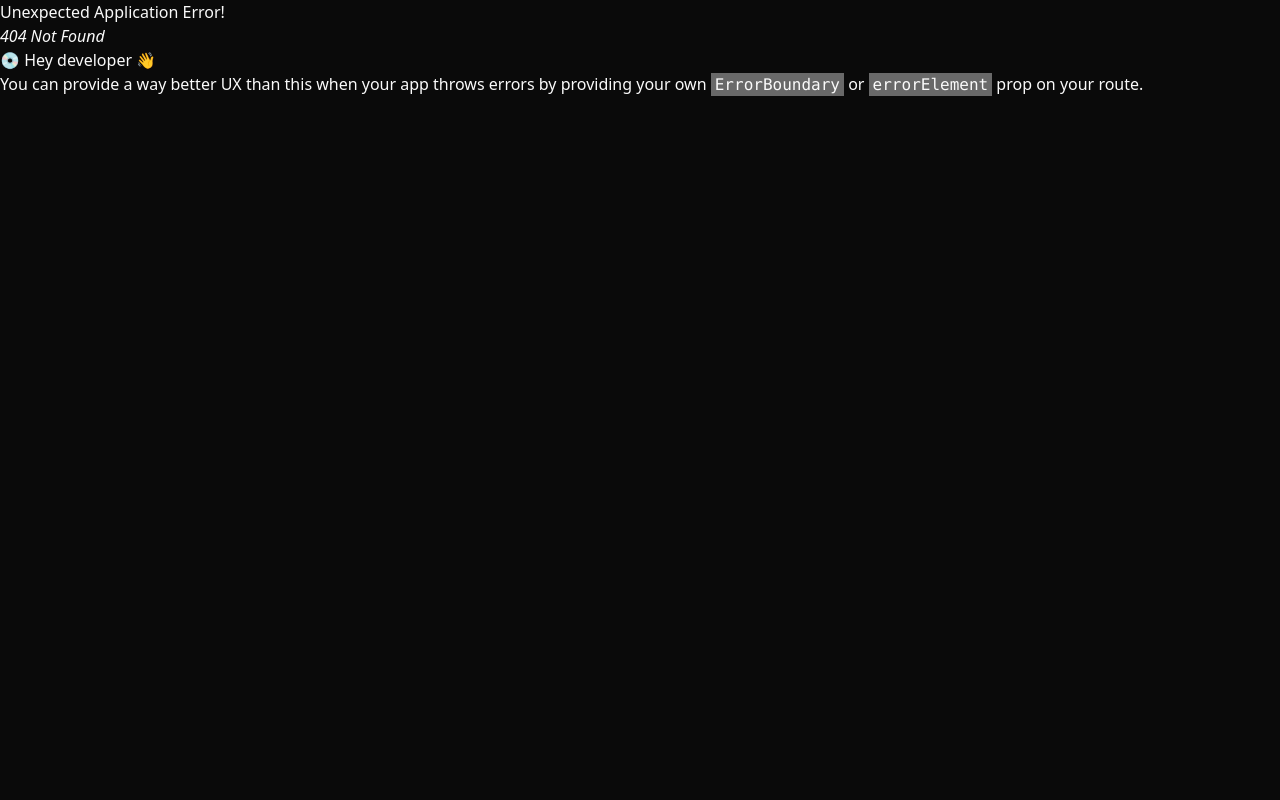
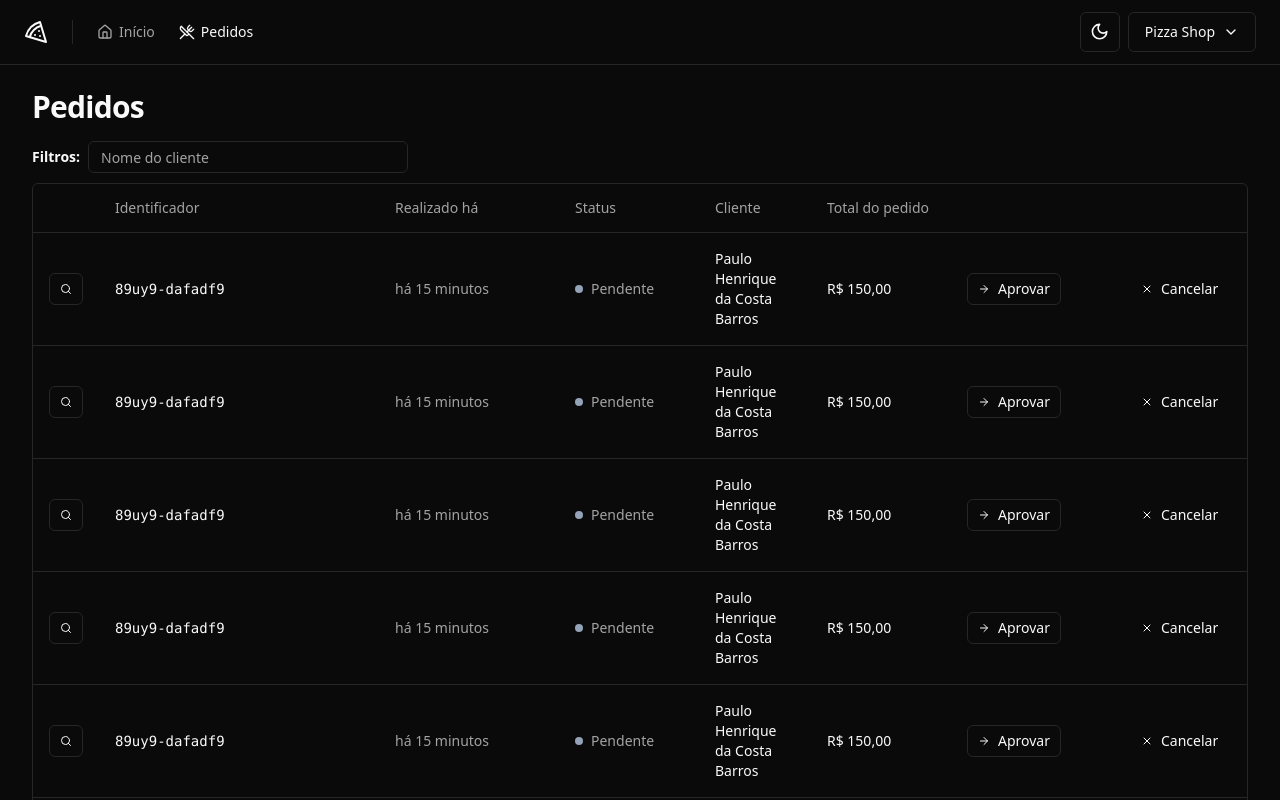
Before and after one commit to phcbarros/one-react, a React (Vite) app in the folder 04-pizzashop-web/: page /orders in a window 1280 px wide. Before the commit this address had no page. Shown: the top 800 px of the page. Built offline with nearby package versions, Linux system fonts and the light colour scheme.

Commit message:
Pizza Shop - 02 - Página: Listagem de pedidos

```diff
--- a/04-pizzashop-web/src/components/ui/button.tsx
+++ b/04-pizzashop-web/src/components/ui/button.tsx
@@ -23,6 +23,7 @@ const buttonVariants = cva(
         default: 'h-10 px-4 py-2',
         sm: 'h-9 rounded-md px-3',
         lg: 'h-11 rounded-md px-8',
+        xs: 'h-8 rounded-md px-2.5',
         icon: 'h-10 w-10',
       },
     },
--- /dev/null
+++ b/04-pizzashop-web/src/components/ui/table.tsx
@@ -0,0 +1,117 @@
+import * as React from 'react'
+
+import {cn} from '@/lib/utils'
+
+const Table = React.forwardRef<
+  HTMLTableElement,
+  React.HTMLAttributes<HTMLTableElement>
+>(({className, ...props}, ref) => (
+  <div className="relative w-full overflow-auto">
+    <table
+      ref={ref}
+      className={cn('w-full caption-bottom text-sm', className)}
+      {...props}
+    />
+  </div>
+))
+Table.displayName = 'Table'
+
+const TableHeader = React.forwardRef<
+  HTMLTableSectionElement,
+  React.HTMLAttributes<HTMLTableSectionElement>
+>(({className, ...props}, ref) => (
+  <thead ref={ref} className={cn('[&_tr]:border-b', className)} {...props} />
+))
+TableHeader.displayName = 'TableHeader'
+
+const TableBody = React.forwardRef<
+  HTMLTableSectionElement,
+  React.HTMLAttributes<HTMLTableSectionElement>
+>(({className, ...props}, ref) => (
+  <tbody
+    ref={ref}
+    className={cn('[&_tr:last-child]:border-0', className)}
+    {...props}
+  />
+))
+TableBody.displayName = 'TableBody'
+
+const TableFooter = React.forwardRef<
+  HTMLTableSectionElement,
+  React.HTMLAttributes<HTMLTableSectionElement>
+>(({className, ...props}, ref) => (
+  <tfoot
+    ref={ref}
+    className={cn(
+      'border-t bg-muted/50 font-medium [&>tr]:last:border-b-0',
+      className,
+    )}
+    {...props}
+  />
+))
+TableFooter.displayName = 'TableFooter'
+
+const TableRow = React.forwardRef<
+  HTMLTableRowElement,
+  React.HTMLAttributes<HTMLTableRowElement>
+>(({className, ...props}, ref) => (
+  <tr
+    ref={ref}
+    className={cn(
+      'border-b transition-colors hover:bg-muted/50 data-[state=selected]:bg-muted',
+      className,
+    )}
+    {...props}
+  />
+))
+TableRow.displayName = 'TableRow'
+
+const TableHead = React.forwardRef<
+  HTMLTableCellElement,
+  React.ThHTMLAttributes<HTMLTableCellElement>
+>(({className, ...props}, ref) => (
+  <th
+    ref={ref}
+    className={cn(
+      'h-12 px-4 text-left align-middle font-medium text-muted-foreground [&:has([role=checkbox])]:pr-0',
+      className,
+    )}
+    {...props}
+  />
+))
+TableHead.displayName = 'TableHead'
+
+const TableCell = React.forwardRef<
+  HTMLTableCellElement,
+  React.TdHTMLAttributes<HTMLTableCellElement>
+>(({className, ...props}, ref) => (
+  <td
+    ref={ref}
+    className={cn('p-4 align-middle [&:has([role=checkbox])]:pr-0', className)}
+    {...props}
+  />
+))
+TableCell.displayName = 'TableCell'
+
+const TableCaption = React.forwardRef<
+  HTMLTableCaptionElement,
+  React.HTMLAttributes<HTMLTableCaptionElement>
+>(({className, ...props}, ref) => (
+  <caption
+    ref={ref}
+    className={cn('mt-4 text-sm text-muted-foreground', className)}
+    {...props}
+  />
+))
+TableCaption.displayName = 'TableCaption'
+
+export {
+  Table,
+  TableBody,
+  TableCaption,
+  TableCell,
+  TableFooter,
+  TableHead,
+  TableHeader,
+  TableRow,
+}
--- /dev/null
+++ b/04-pizzashop-web/src/pages/app/orders/index.tsx
@@ -0,0 +1,90 @@
+import {ArrowRight, Search, X} from 'lucide-react'
+import {Helmet} from 'react-helmet-async'
+
+import {Button} from '@/components/ui/button'
+import {Input} from '@/components/ui/input'
+import {
+  Table,
+  TableBody,
+  TableCell,
+  TableHead,
+  TableHeader,
+  TableRow,
+} from '@/components/ui/table'
+
+export function Orders() {
+  return (
+    <>
+      <Helmet title="Pedidos" />
+      <div className="flex flex-col gap-4">
+        <h1 className="text-3xl font-bold tracking-tight">Pedidos</h1>
+      </div>
+
+      <div className="space-y-2.5 pt-4">
+        <form className="flex items-center gap-2">
+          <span className="text-sm font-semibold">Filtros:</span>
+          <Input placeholder="Nome do cliente" className="h-8 w-[320px]" />
+        </form>
+
+        <div className="border rounded-md">
+          <Table>
+            <TableHeader>
+              <TableRow>
+                <TableHead className="w-[64px]" />
+                <TableHead className="w-[280px]">Identificador</TableHead>
+                <TableHead className="w-[180px]">Realizado há</TableHead>
+                <TableHead className="w-[140px]">Status</TableHead>
+                <TableHead>Cliente</TableHead>
+                <TableHead className="w-[140px]">Total do pedido</TableHead>
+                <TableHead className="w-[164px]"></TableHead>
+                <TableHead className="w-[132px]"></TableHead>
+              </TableRow>
+            </TableHeader>
+            <TableBody>
+              {Array.from({length: 10}).map((_, i) => (
+                <TableRow key={i}>
+                  <TableCell>
+                    <Button variant="outline" size="xs">
+                      <Search className="h-3 w-3" />
+                      <span className="sr-only">Detalhes do pedido</span>
+                    </Button>
+                  </TableCell>
+                  <TableCell className="font-mono text-sm font-medium">
+                    89uy9-dafadf9
+                  </TableCell>
+                  <TableCell className="text-muted-foreground">
+                    há 15 minutos
+                  </TableCell>
+                  <TableCell>
+                    <div className="flex items-center gap-2">
+                      <span className="h-2 w-2 rounded-full bg-slate-400" />
+                      <span className="font-medium text-muted-foreground">
+                        Pendente
+                      </span>
+                    </div>
+                  </TableCell>
+                  <TableCell className="font-medium">
+                    Paulo Henrique da Costa Barros
+                  </TableCell>
+                  <TableCell className="font-medium">R$ 150,00</TableCell>
+                  <TableCell>
+                    <Button variant="outline" size="xs">
+                      <ArrowRight className="mr-2 w-3 h-3" />
+                      Aprovar
+                    </Button>
+                  </TableCell>
+                  <TableCell>
+                    <Button variant="ghost" size="xs">
+                      <X className="mr-2 w-3 h-3" />
+                      Cancelar
+                    </Button>
+                  </TableCell>
+                </TableRow>
+              ))}
+            </TableBody>
+          </Table>
+        </div>
+      </div>
+    </>
+  )
+}
--- a/04-pizzashop-web/src/routes.tsx
+++ b/04-pizzashop-web/src/routes.tsx
@@ -3,6 +3,7 @@ import {createBrowserRouter} from 'react-router-dom'
 import {AppLayout} from './pages/_layouts/app'
 import {AuthLayout} from './pages/_layouts/auth'
 import {Dashboard} from './pages/app/dashboard'
+import {Orders} from './pages/app/orders'
 import {SignIn} from './pages/auth/sign-in'
 import {SignUp} from './pages/auth/sign-up'
 
@@ -14,6 +15,10 @@ export const router = createBrowserRouter([
       {
         path: '/',
         element: <Dashboard />,
+      },
+      {
+        path: '/orders',
+        element: <Orders />,
       },
     ],
   },
```
